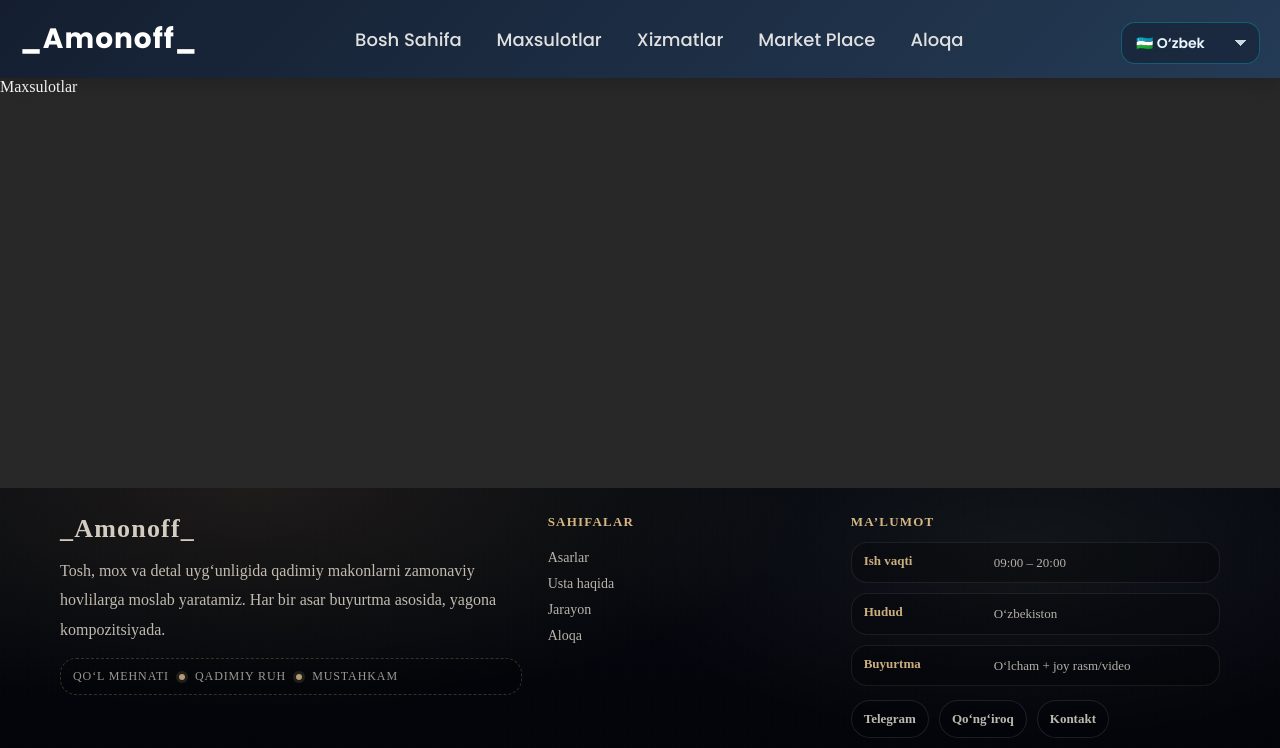
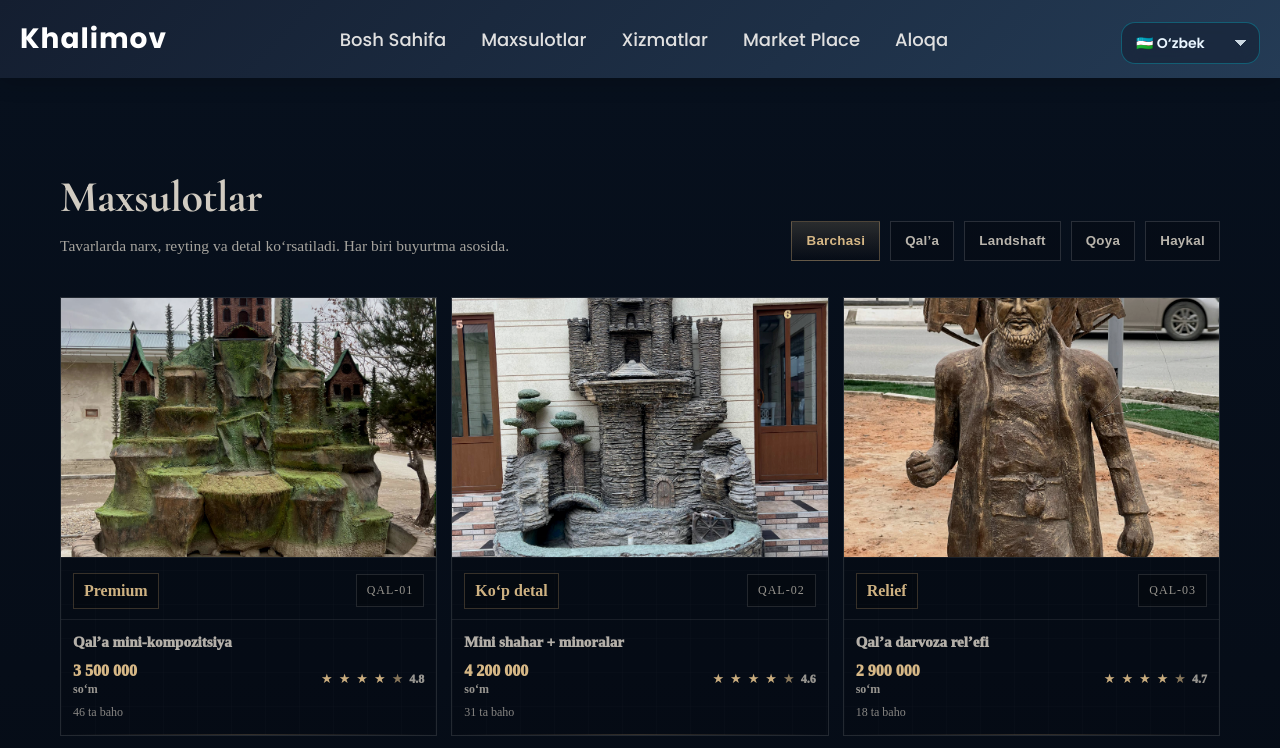
Before and after one commit to amonovdobry07/7-fevral_Loyiha, a React (Vite) app: page /Maxsulotlar in a window 1280 px wide. Shown: the top 748 px of the page. Built offline with nearby package versions, Linux system fonts and the light colour scheme.

Commit message:
maxsulotlar section end

```diff
--- a/src/Pages/Maxsulotlar/Maxsulotlar.jsx
+++ b/src/Pages/Maxsulotlar/Maxsulotlar.jsx
@@ -1,9 +1,197 @@
-import React from 'react'
+import React, { useMemo, useState } from "react";
+import "../../Styles/Maxsulotlar.scss";
 
-const Maxsulotlar = () => {
-  return (
-    <div>Maxsulotlar</div>
-  )
+// o'zingdagi real rasmlarni import qil:
+import img1 from "../../assets/images/ishi-9.jpg";
+import img2 from "../../assets/images/ishi-10.jpg";
+import img3 from "../../assets/images/ishi-11.jpg";
+
+const CATS = [
+  { id: "all", label: "Barchasi" },
+  { id: "qala", label: "Qal’a" },
+  { id: "land", label: "Landshaft" },
+  { id: "qoya", label: "Qoya" },
+  { id: "haykal", label: "Haykal" },
+];
+
+const PRODUCTS = [
+  {
+    sku: "QAL-01",
+    cat: "qala",
+    badge: "Premium",
+    title: "Qal’a mini-kompozitsiya",
+    price: 3500000,
+    rating: 4.8,
+    reviews: 46,
+    img: img1,
+  },
+  {
+    sku: "QAL-02",
+    cat: "qala",
+    badge: "Ko‘p detal",
+    title: "Mini shahar + minoralar",
+    price: 4200000,
+    rating: 4.6,
+    reviews: 31,
+    img: img2,
+  },
+  {
+    sku: "QAL-03",
+    cat: "qala",
+    badge: "Relief",
+    title: "Qal’a darvoza rel’efi",
+    price: 2900000,
+    rating: 4.7,
+    reviews: 18,
+    img: img3,
+  },
+  {
+    sku: "LAN-01",
+    cat: "land",
+    badge: "Top",
+    title: "Sharshara 3 bosqich",
+    price: 5500000,
+    rating: 4.9,
+    reviews: 54,
+    img: img1,
+  },
+  {
+    sku: "QOY-01",
+    cat: "qoya",
+    badge: "Outdoor",
+    title: "Qoya devor panel",
+    price: 6800000,
+    rating: 4.8,
+    reviews: 22,
+    img: img2,
+  },
+  {
+    sku: "HAY-01",
+    cat: "haykal",
+    badge: "San’at",
+    title: "Obraz haykal (custom)",
+    price: 3900000,
+    rating: 4.6,
+    reviews: 15,
+    img: img3,
+  },
+];
+
+function formatSum(n) {
+  // 3 500 000 ko‘rinishida
+  const s = String(n);
+  return s.replace(/\B(?=(\d{3})+(?!\d))/g, " ");
 }
 
-export default Maxsulotlar
+function Stars({ value }) {
+  const full = Math.floor(value);
+  const half = value - full >= 0.5;
+  const total = 5;
+
+  const arr = Array.from({ length: total }, (_, i) => {
+    if (i < full) return "full";
+    if (i === full && half) return "half";
+    return "empty";
+  });
+
+  return (
+    <div className="pStars" aria-label={`Reyting ${value} / 5`}>
+      {arr.map((t, i) => (
+        <span key={i} className={`pStar pStar--${t}`} aria-hidden="true">
+          ★
+        </span>
+      ))}
+      <span className="pStars__val">{value.toFixed(1)}</span>
+    </div>
+  );
+}
+
+export default function Products() {
+  const [cat, setCat] = useState("all");
+
+  const list = useMemo(() => {
+    if (cat === "all") return PRODUCTS;
+    return PRODUCTS.filter((p) => p.cat === cat);
+  }, [cat]);
+
+  const openProduct = (p) => {
+    // keyin modal overlay qilamiz
+    alert(`${p.title}\n${formatSum(p.price)} so‘m`);
+  };
+
+  return (
+    <main className="prods">
+      <section className="prods__top">
+        <div className="container prods__topInner">
+          <div>
+            <h1 className="prods__title">Maxsulotlar</h1>
+            <p className="prods__sub">
+              Tavarlarda narx, reyting va detal ko‘rsatiladi. Har biri buyurtma
+              asosida.
+            </p>
+          </div>
+
+          <div
+            className="prods__filters"
+            role="tablist"
+            aria-label="Kategoriya"
+          >
+            {CATS.map((c) => (
+              <button
+                key={c.id}
+                type="button"
+                className={`chip ${cat === c.id ? "is-active" : ""}`}
+                onClick={() => setCat(c.id)}
+                role="tab"
+                aria-selected={cat === c.id}
+              >
+                {c.label}
+              </button>
+            ))}
+          </div>
+        </div>
+      </section>
+
+      <section className="prods__gridSec" aria-label="Tovarlar">
+        <div className="container prods__grid">
+          {list.map((p) => (
+            <article key={p.sku} className="pCard">
+              <button
+                type="button"
+                className="pCard__media"
+                onClick={() => openProduct(p)}
+                aria-label={`${p.title} rasmini ko‘rish`}
+              >
+                {p.img ? (
+                  <img id="max__img" src={p.img} alt={p.title} />
+                ) : (
+                  <div className="pPh">RASM</div>
+                )}
+              </button>
+              <div className="pCard__head">
+                <span className="pBadge">{p.badge}</span>
+                <span className="pSku">{p.sku}</span>
+              </div>
+
+              <div className="pCard__body">
+                <h3 className="pName">{p.title}</h3>
+
+                <div className="pMeta">
+                  <div className="pPrice">
+                    <span>{formatSum(p.price)}</span>
+                    <small>so‘m</small>
+                  </div>
+                  <Stars value={p.rating} />
+                </div>
+
+                <div className="pRev">{p.reviews} ta baho</div>
+              </div>
+
+              <div className="pCard__line" />
+            </article>
+          ))}
+        </div>
+      </section>
+    </main>
+  );
+}
--- a/src/Sections/Navbar/Navbar.jsx
+++ b/src/Sections/Navbar/Navbar.jsx
@@ -26,7 +26,7 @@
           <div className="nav-container">
             <div className="nav-logo">
               <h1 className="h1">
-                <Link to="/">_Amonoff_</Link>
+                <Link to="/">Khalimov</Link>
               </h1>
             </div>
             <div className="nav-links">
--- /dev/null
+++ b/src/Styles/Maxsulotlar.scss
@@ -0,0 +1,261 @@
+.prods {
+  color: rgba(242,234,220,0.86);
+  background: linear-gradient(180deg, #07101d, #050a13);
+  min-height: 100vh;
+}
+
+.container {
+  width: min(1160px, 92%);
+  margin: 0 auto;
+}
+
+/* TOP */
+.prods__top {
+  padding: 92px 0 18px;
+}
+
+.prods__topInner {
+  display: flex;
+  align-items: flex-end;
+  justify-content: space-between;
+  gap: 18px;
+}
+
+.prods__title {
+  margin: 0 0 8px;
+  font-family: "Cormorant Garamond", serif;
+  font-size: 44px;
+  letter-spacing: -0.5px;
+}
+
+.prods__sub {
+  margin: 0;
+  max-width: 70ch;
+  line-height: 1.85;
+  color: rgba(242,234,220,0.68);
+  font-size: 15.5px;
+}
+
+/* Filters */
+.prods__filters {
+  display: flex;
+  flex-wrap: wrap;
+  gap: 10px;
+}
+
+.chip {
+  border: 1px solid rgba(255,255,255,0.14);
+  background: rgba(0,0,0,0.18);
+  color: rgba(242,234,220,0.76);
+  height: 40px;
+  padding: 0 14px;
+  font-weight: 900;
+  cursor: pointer;
+  letter-spacing: 0.3px;
+  transition: background 160ms ease, border-color 160ms ease, color 160ms ease;
+}
+
+.chip:hover {
+  background: rgba(0,0,0,0.28);
+  border-color: rgba(215,176,122,0.20);
+  color: rgba(224,192,139,0.92);
+}
+
+.chip.is-active {
+  border-color: rgba(215,176,122,0.34);
+  background: linear-gradient(180deg, rgba(224,192,139,0.16), rgba(0,0,0,0.18));
+  color: rgba(224,192,139,0.95);
+}
+
+/* GRID */
+.prods__gridSec {
+  padding: 18px 0 70px;
+}
+
+.prods__grid {
+  display: grid;
+  grid-template-columns: repeat(3, minmax(0, 1fr));
+  gap: 14px;
+}
+
+/* CARD (radiussiz) */
+.pCard {
+  border: 1px solid rgba(255,255,255,0.12);
+  background: rgba(0,0,0,0.14);
+  position: relative;
+  overflow: hidden;
+  height: auto;
+}
+
+#max__img{
+    height: 100%;
+    width: 100%;
+    object-fit: cover;
+}
+
+/* subtle blueprint lines */
+.pCard::before {
+  content: "";
+  position: absolute;
+  inset: 0;
+  opacity: 0.10;
+  background-image:
+    linear-gradient(rgba(255,255,255,0.12) 1px, transparent 1px),
+    linear-gradient(90deg, rgba(255,255,255,0.12) 1px, transparent 1px);
+  background-size: 34px 34px;
+  pointer-events: none;
+}
+
+.pCard__topline {
+  height: 3px;
+  background: linear-gradient(90deg, rgba(224,192,139,0.0), rgba(224,192,139,0.55), rgba(224,192,139,0.0));
+  opacity: 0.55;
+}
+
+.pCard__head {
+  position: relative;
+  display: flex;
+  justify-content: space-between;
+  align-items: center;
+  padding: 12px 12px 10px;
+  border-bottom: 1px solid rgba(255,255,255,0.08);
+}
+
+.pBadge {
+  border: 1px solid rgba(215,176,122,0.24);
+  background: rgba(0,0,0,0.22);
+  padding: 8px 10px;
+  font-weight: 900;
+  color: rgba(224,192,139,0.92);
+}
+
+.pSku {
+  border: 1px solid rgba(255,255,255,0.12);
+  background: rgba(0,0,0,0.22);
+  padding: 8px 10px;
+  font-size: 12px;
+  letter-spacing: 1px;
+  color: rgba(242,234,220,0.62);
+}
+
+/* MEDIA */
+.pCard__media {
+  position: relative;
+  width: 100%;
+  border: 0;
+  padding: 0;
+  cursor: pointer;
+  background: transparent;
+  height: 260px;
+  border-bottom: 1px solid rgba(255,255,255,0.08);
+}
+
+.pCard__media img {
+  width: 100%;
+  height: 100%;
+  object-fit: cover;
+  opacity: 0.92;
+  filter: saturate(0.95) contrast(1.08);
+}
+
+.pPh {
+  height: 100%;
+  display: grid;
+  place-items: center;
+  font-weight: 950;
+  letter-spacing: 1.2px;
+  text-transform: uppercase;
+  color: rgba(242,234,220,0.40);
+  background:
+    radial-gradient(260px 140px at 40% 20%, rgba(224,192,139,0.12), transparent 60%),
+    linear-gradient(180deg, rgba(255,255,255,0.04), rgba(0,0,0,0.22));
+}
+
+/* BODY */
+.pCard__body {
+  position: relative;
+  padding: 12px 12px 14px;
+}
+
+.pName {
+  margin: 0 0 10px;
+  font-weight: 950;
+  font-size: 15px;
+  line-height: 1.35;
+  color: rgba(242,234,220,0.74);
+}
+
+.pMeta {
+  display: flex;
+  justify-content: space-between;
+  align-items: center;
+  gap: 10px;
+}
+
+.pPrice {
+  display: flex;
+  flex-direction: column;
+  gap: 2px;
+  font-weight: 950;
+  color: rgba(224,192,139,0.96);
+
+  span { font-size: 16px; }
+  small { font-size: 12px; color: rgba(242,234,220,0.62); font-weight: 850; }
+}
+
+.pRev {
+  margin-top: 8px;
+  font-size: 12px;
+  color: rgba(242,234,220,0.55);
+}
+
+/* bottom line */
+.pCard__line {
+  height: 1px;
+  background: linear-gradient(90deg, transparent, rgba(215,176,122,0.22), transparent);
+}
+
+/* STARS */
+.pStars {
+  display: inline-flex;
+  align-items: center;
+  gap: 6px;
+}
+
+.pStar {
+  font-size: 13px;
+  opacity: 0.28;
+  color: rgba(242,234,220,0.7);
+}
+
+.pStar--full {
+  opacity: 0.95;
+  color: rgba(224,192,139,0.95);
+}
+
+.pStar--half {
+  opacity: 0.70;
+  color: rgba(224,192,139,0.85);
+}
+
+.pStar--empty {
+  opacity: 0.22;
+}
+
+.pStars__val {
+  font-size: 12px;
+  font-weight: 950;
+  color: rgba(242,234,220,0.62);
+}
+
+/* responsive */
+@media (max-width: 980px) {
+  .prods__topInner { flex-direction: column; align-items: flex-start; }
+  .prods__grid { grid-template-columns: repeat(2, minmax(0, 1fr)); }
+}
+
+@media (max-width: 560px) {
+  .prods__title { font-size: 34px; }
+  .prods__grid { grid-template-columns: 1fr; }
+  .pCard__media { height: 170px; }
+}
```
